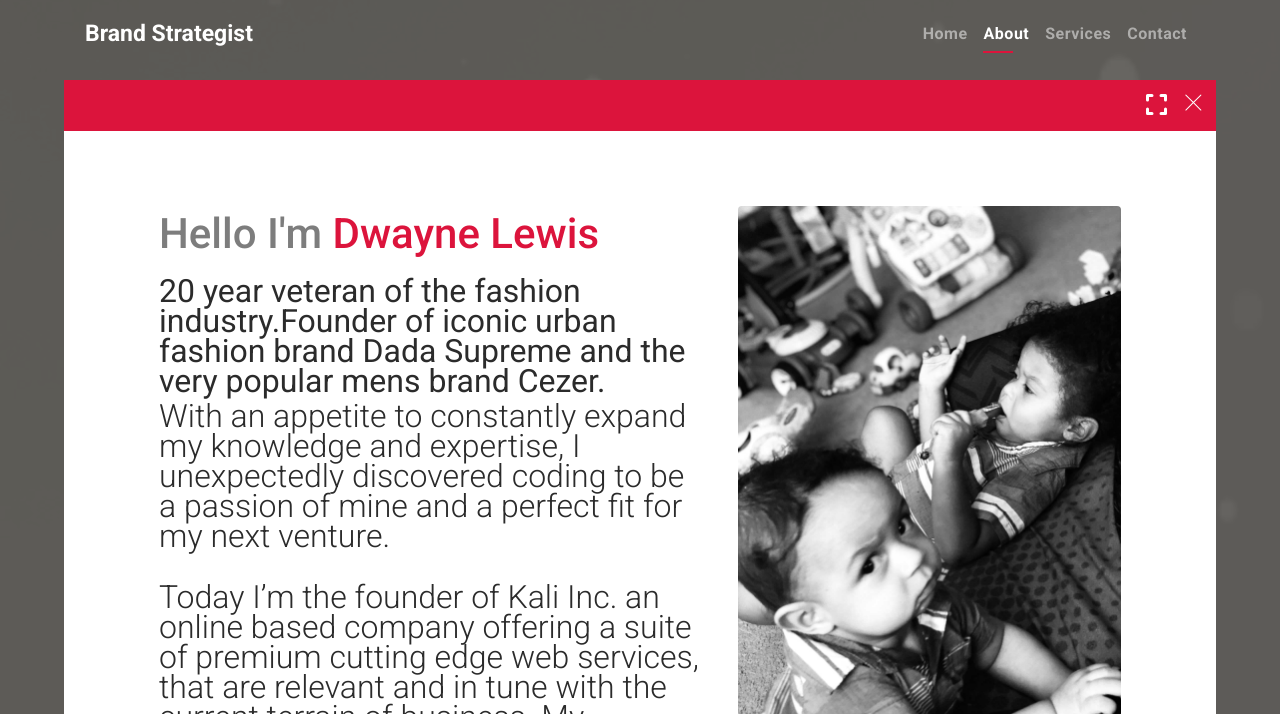
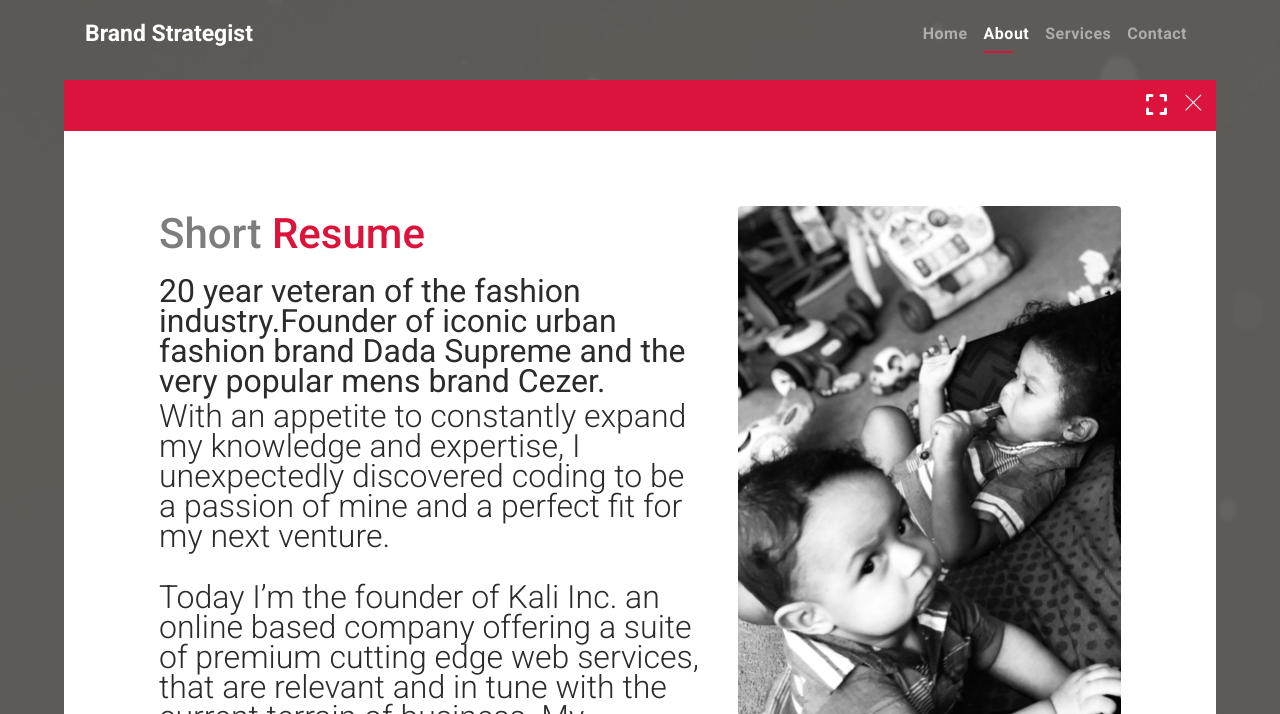
Before and after one commit to dwaynelewis/dwaynerlewis.com, a plain HTML site: page index.html in a window 1280 px wide. Both pictures are taken after a click on the item "About". Shown: the top 714 px of the page. Drawn offline with nearby package versions, Linux system fonts and the light colour scheme.

Commit message:
Update index.html

```diff
--- a/index.html
+++ b/index.html
@@ -174,7 +174,7 @@
                         <div class="screen-lg">
                             <div class="row list">
                                 <div class="col-lg-7 col-md-12 col-sm-12">
-                                    <h2>Hello I'm <span>Dwayne Lewis</span>
+                                    <h2>Short <span>Resume</span>
                                     </h2>
                                     <p> 20 year veteran of the fashion industry.Founder of iconic urban fashion brand Dada Supreme and the very popular mens brand Cezer.
                                     </p>
```
